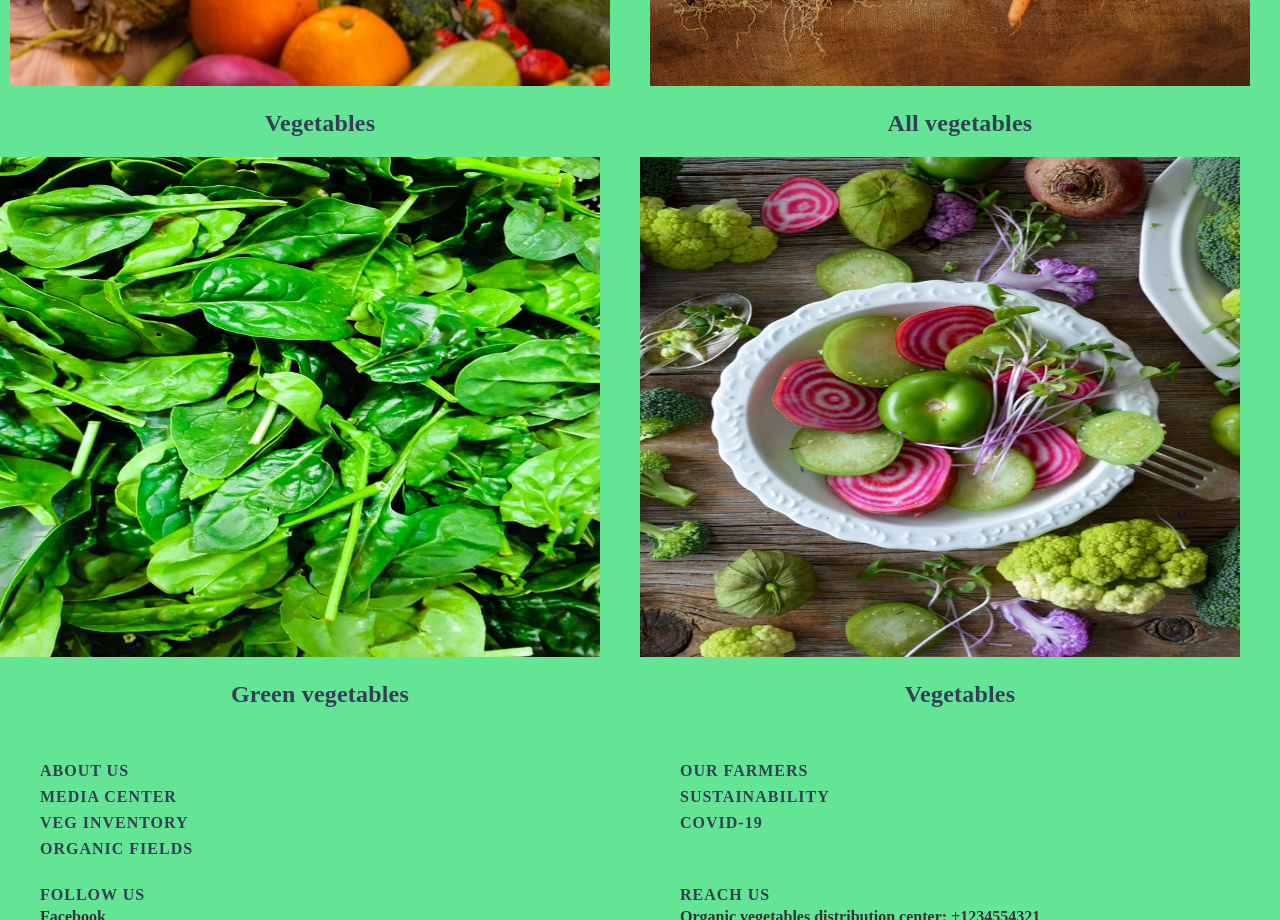
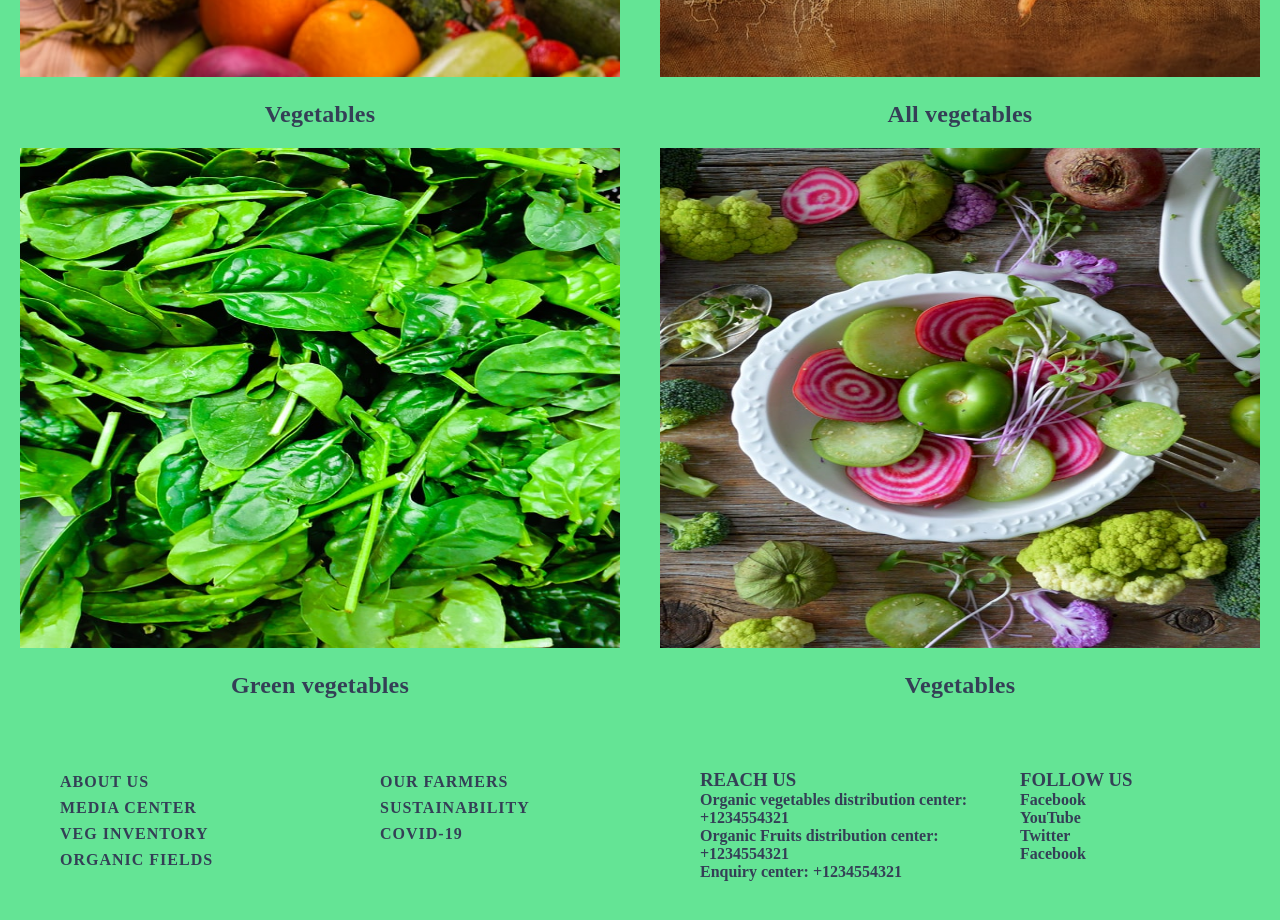
Before and after one commit to smalawad/client-singlepage, a plain HTML site: page index.html in a window 1280 px wide. Shown: the part 1880-2800 px from the top of the page. Drawn offline with Linux system fonts and the light colour scheme.

Commit message:
footer and navigation display alignment

```diff
--- a/index.html
+++ b/index.html
@@ -10,16 +10,27 @@
 </head>
 
 <nav class="navigation container">
-    <div class="nav-brand">Organic Farm Products</div>
+
     <ul class="list-non-bullet nav-pills">
-        <li class="list-item-inline">
-            <a class="link link-active" href="/">SHOP BY CATEGORY</a>
+        <li class="list-item-inline ">
+            <h4 class="nav-brand">
+                <a class="link">Organic Farm Products</a>
+            </h4>
         </li>
         <li class="list-item-inline">
-            <a class="link" href="/">OFFERS</a>
+            <h4>
+                <a class="link link-active" href="/">SHOP BY CATEGORY</a>
+            </h4>
         </li>
         <li class="list-item-inline">
-            <a class="link" href="/">TODAYS FRESH ITEMS</a>
+            <h4>
+                <a class="link" href="/">OFFERS</a>
+            </h4>
+        </li>
+        <li class="list-item-inline">
+            <h4>
+                <a class="link" href="/">TODAYS FRESH ITEMS</a>
+            </h4>
         </li>
     </ul>
     <div class="mr-cart-wrap">
@@ -300,11 +311,13 @@
             </div>
             <div class="mr-footer mr-footer-right-list-wrap mr-right-col">
                 <div class="mr-footer-contact-list mr-footer-cont-first-col">
-                    <h3>
-                        <div class="mr-footer-heading" id="ftReachUs">REACH US</div>
-                    </h3>
                     <div class="mr-f-txt-wrap">
                         <ul class="mr-ftreachus">
+                            <li class="mr-f-bold-txt">
+                                <h3>
+                                    <a> REACH US</a>
+                                </h3>
+                            </li>
                             <li class="mr-f-bold-txt">
                                 <h4>
                                     <a> Organic vegetables distribution center: +1234554321</a>
@@ -323,30 +336,24 @@
                         </ul>
                     </div>
                 </div>
-                <div class="mr-footer-contact-list mr-footer-cont-first-col">
-                    <h3>
-                        <div class="mr-footer-heading">FOLLOW US</div>
-                    </h3>
-                    <div class="mr-social-list">
-                        <div class="mr-icon" role="listitem">
-                            <a> Facebook</a>
-                        </div>
-                    </div>
-                    <div class="mr-social-list">
-                        <div class="mr-icon" role="listitem">
-                            <a> Youtube</a>
-                        </div>
-                    </div>
-                    <div class="mr-social-list">
-                        <div class="mr-icon" role="listitem">
-                            <a> Twitter</a>
-                        </div>
-                    </div>
-                    <div class="mr-social-list">
-                        <div class="mr-icon" role="listitem">
-                            <a> Linkedin</a>
-                        </div>
-                    </div>
+                <div class="mr-footer-contact-list mr-footer-cont-second-col">
+                    <ul class="mr-social-list">
+                        <li>
+                            <h3><a>FOLLOW US</a></h3>
+                        </li>
+                        <li>
+                            <h4><a> Facebook</a></h4>
+                        </li>
+                        <li>
+                            <h4><a> YouTube </a></h4>
+                        </li>
+                        <li>
+                            <h4><a> Twitter</a></h4>
+                        </li>
+                        <li>
+                            <h4><a> Facebook</a></h4>
+                        </li>
+                    </ul>
                 </div>
             </div>
 
--- a/style.css
+++ b/style.css
@@ -5,8 +5,7 @@
     padding: 0;
     --primary-color: #343434;
     --secondary-color: #40394a;
-    --thrid-color: rgb(100, 228, 149)
-
+    --thrid-color: rgb(100, 228, 149);
 }
 
 body{
@@ -15,40 +14,44 @@ body{
 
 .navigation {
     position: sticky;
-    top: 0;
+    top: 10;
+    height: 60px;
+    width: 100%;
     background-color: var(--secondary-color);
     color: var(--thrid-color);
-    padding: 10px;
     border-bottom-left-radius: 1rem;
-
+    display: flex;
 }
 .navigation .nav-brand {
-    font-weight: bold;
     font-size: 18px;
-    margin: 5px;
 }
 
 .navigation .nav-pills {
     display: flex;
-    text-align: right;
+    text-align: center;
+    top: 10px;
+    right: 0;
+    color: rgb(100, 228, 149);
+    padding-top: 20px;
+
 }
 
 .list-non-bullet {
     list-style: none;
-    padding-inline-start: 0px;
+    /* `padding-inline-start: 0px; */
 }
 
 .link {
+    padding-top: 20px;
     text-decoration: none;
     padding: 0.5rem 1rem;
 }
 
 .navigation .link {
-    color: rgb(247, 247, 112);
+    color: rgb(100, 228, 149);;
 }
 .list-item-inilne {
     display:inline;
-    padding: 0rem 0.5rem;
 
 }
 
@@ -146,7 +149,7 @@ h1 {
 .mr-fourth-right{
     float: left;
     width: 50%;
-    padding: 0;
+    /* padding-left: 2px; */
 }
 
 .mr-display-fourth-row::after{
@@ -165,7 +168,7 @@ h1 {
     height: 250px;
     width: 400px;
     margin: 10px;
-    padding: 10px 0;
+    padding: 10px ;
 }
 
 .mr-card-img-wrap-allveg img,
@@ -174,7 +177,7 @@ h1 {
     height: 400px;
     width: 600px;
     margin: 10px ;
-    padding: 10px 0;
+    padding: 10px ;
 
 }
 
@@ -182,12 +185,12 @@ h1 {
 .mr-card-img-wrap-green-salad img {
     height: 500px;
     width: 600px;
-    margin: 10px 0;
-    padding: 10px 0;
+    margin: 10px ;
+    padding: 10px ;
 }
 
 .mr-card-img-wrap-basket {
-    margin: 0 100px;
+    margin: 0 120px;
     padding: 10px;
 }
 .mr-card-title-main {
@@ -200,8 +203,8 @@ li{
     list-style: none;
 }
 
-h4 {
-    color: #343434;
+h3, h4 {
+    color: #343f56;
 }
 
 .mr-footer-heading {
@@ -235,6 +238,54 @@ h4 {
     padding: 10px 0;
 }
 
+.mr-footer-first-col{
+    margin: 20px ;
+    /* max-width: 300px; */
+    width: 100%;
+    display: flex;
+
+}
+
+.mr-footer-second-col {
+    margin: 20px;
+    /* max-width: 300px; */
+    width: 100%;
+    display: flex;
+}
+
+.mr-footer-cont-first-col{
+    margin: 20px;
+    /* max-width: 300px; */
+    width: 100%;
+    display: flex;
+}
+
+.mr-footer-cont-second-col{
+    margin: 20px;
+    /* max-width: 300px; */
+    width: 100%;
+    display: flex;
+}
+/* .mr-footer-cont-second-col > div {
+    text-align:center;
+} */
+.mr-left-col {
+    display: flex;
+    width: 50%;
+    /* order: 1; */
+}
+
+.mr-right-col {
+    display: flex;
+    width: 50%;
+}
+
+.mr-footer-up-wrap{
+    display: flex;
+    width: 100%;
+}
+/*
+
 .mr-footer-up-left-list{
     float: left;
     width: 50%;
@@ -266,4 +317,4 @@ h4 {
     font-size: 16px;
     color: #343434;
     font-weight: bold;
-}
+} */
```
